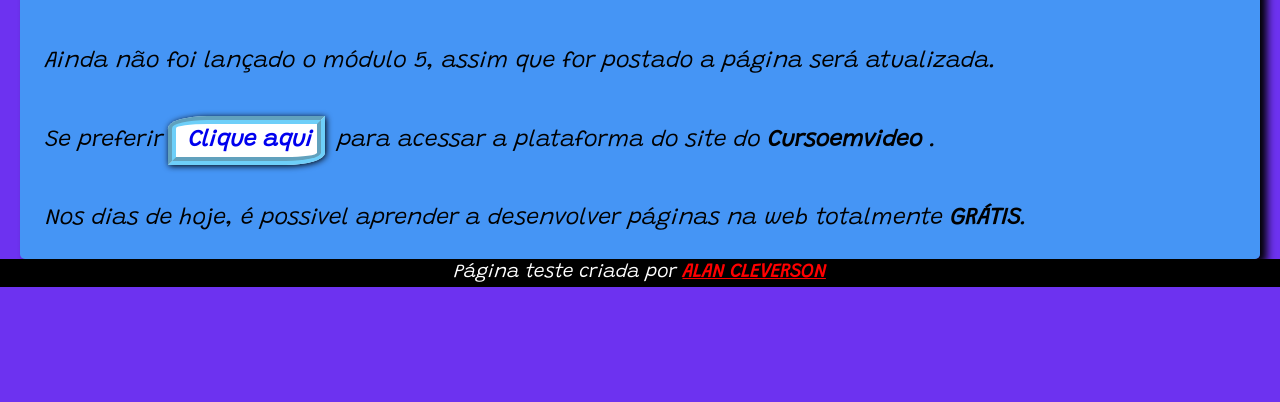
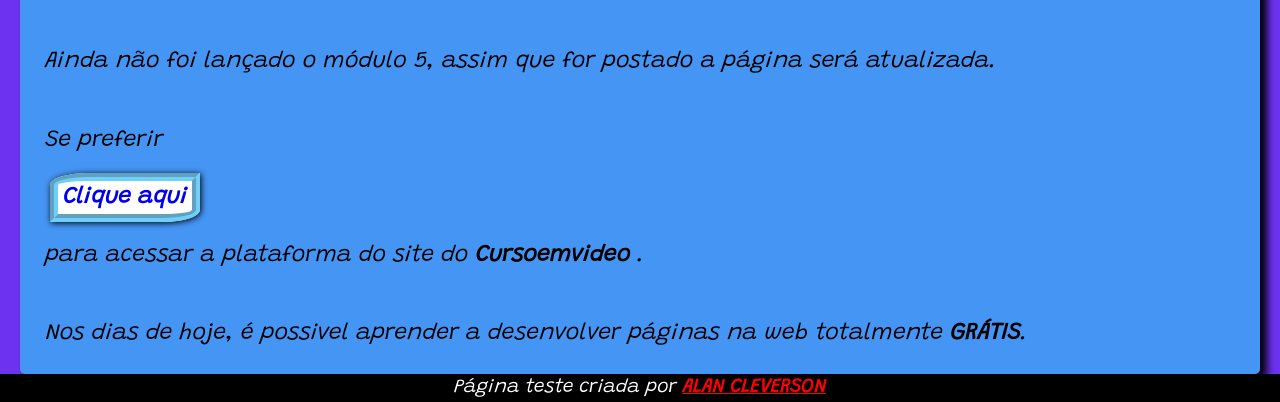
Before and after one commit to Alan-Cleverson/estudos, a plain HTML site: page estudos.html in a window 1280 px wide. Shown: the part 669-1071 px from the top of the page. Before the commit the page ends 956 px from the top, so only its background shows below. Drawn offline with Linux system fonts and the light colour scheme; a web font is replaced by a local one.

Commit message:
Atualizei text

```diff
--- a/estudos.html
+++ b/estudos.html
@@ -44,7 +44,9 @@
 
                 <p>Ainda não foi lançado o módulo 5, assim que for postado a página será atualizada.</p>
                 <p id="butao">
-                 Se preferir<a id="sitecurso" href="https://www.cursoemvideo.com/" target="_blank" rel="external" class="externo"><strong> Clique aqui</strong></a>  para acessar a plataforma do site do <strong>Cursoemvideo</strong> .
+                 Se preferir <br>
+                 <a id="sitecurso" href="https://www.cursoemvideo.com/" target="_blank" rel="external" class="externo"><strong> Clique aqui</strong></a>
+                 <br> para acessar a plataforma do site do <strong>Cursoemvideo</strong> .
                 </p>
                 <p>
                 Nos dias de hoje, é possivel aprender a desenvolver páginas na web totalmente <strong>GRÁTIS</strong>.
```
